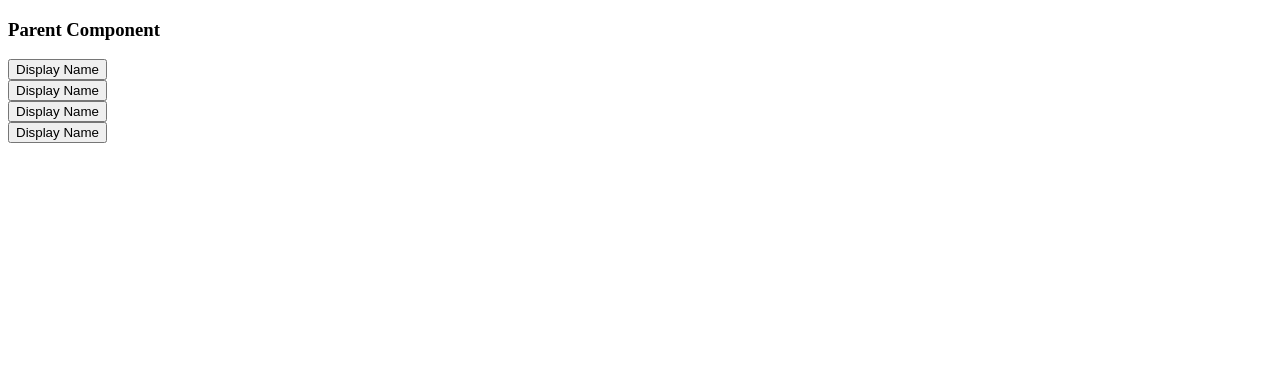
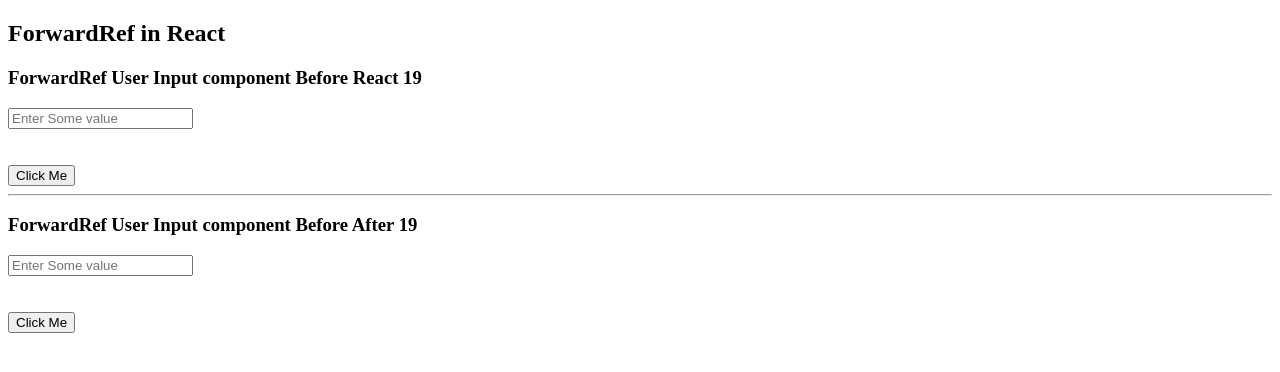
Before and after one commit to bibhusprasad/026_reactjs_tutorial_from_youtube, a React (Vite) app in the folder react-basic/: page / in a window 1280 px wide. Shown: the top 372 px of the page. Built offline with nearby package versions, Linux system fonts and the light colour scheme.

Commit message:
14. ForwardRef in React Before V19 and After V19

```diff
--- a/react-basic/src/App.jsx
+++ b/react-basic/src/App.jsx
@@ -1,11 +1,11 @@
-import PassFunctionParent from "./PassFunctionParent"
+import ForwardRefReact from "./ForwardRefReact"
 
 function App() {
 
   return (
     <>
       <div>
-        <PassFunctionParent />
+        <ForwardRefReact />
       </div>
     </>
   )
--- /dev/null
+++ b/react-basic/src/ForwardRefReact.jsx
@@ -0,0 +1,34 @@
+import { useRef } from "react";
+import ForwardRefUserInputBeforeV19 from "./ForwardRefUserInputBeforeV19";
+import ForwardRefUserInputAfterV19 from "./ForwardRefUserInputAfterV19";
+
+function ForwardRefReact(){
+
+  const inputRefBefore = useRef(null);
+  const inputRefAfter = useRef(null);
+
+  const handelInputDataBefore = () => {
+    inputRefBefore.current.focus();
+    inputRefBefore.current.style.color = 'red';
+    inputRefBefore.current.value = 2000;
+  }
+
+  const handelInputDataAfter = () => {
+    inputRefAfter.current.focus();
+    inputRefAfter.current.style.color = 'blue';
+    inputRefAfter.current.value = 3000;
+  }
+
+  return(
+    <div>
+      <h2>ForwardRef in React</h2>
+      <ForwardRefUserInputBeforeV19 ref={inputRefBefore}/><br/><br/>
+      <button onClick={handelInputDataBefore}>Click Me</button>
+      <hr/>
+      <ForwardRefUserInputAfterV19 ref={inputRefAfter}/><br/><br/>
+      <button onClick={handelInputDataAfter}>Click Me</button>
+    </div>
+  )
+}
+
+export default ForwardRefReact;
--- /dev/null
+++ b/react-basic/src/ForwardRefUserInputAfterV19.jsx
@@ -0,0 +1,11 @@
+
+function ForwardRefUserInputAfterV19(props){
+	return(
+    <div>
+      <h3>ForwardRef User Input component Before After 19</h3>
+      <input type="text" ref={props.ref} placeholder="Enter Some value"></input>
+    </div>
+  )
+}
+
+export default ForwardRefUserInputAfterV19;
--- /dev/null
+++ b/react-basic/src/ForwardRefUserInputBeforeV19.jsx
@@ -0,0 +1,12 @@
+import { forwardRef } from "react";
+
+function ForwardRefUserInputBeforeV19(props, ref) {
+  return(
+    <div>
+      <h3>ForwardRef User Input component Before React 19</h3>
+      <input type="text" ref={ref} placeholder="Enter Some value"></input>
+    </div>
+  )
+}
+
+export default forwardRef(ForwardRefUserInputBeforeV19);
```
Also changed, not shown: 1 other file (tests, documents, lock files or other folders).
